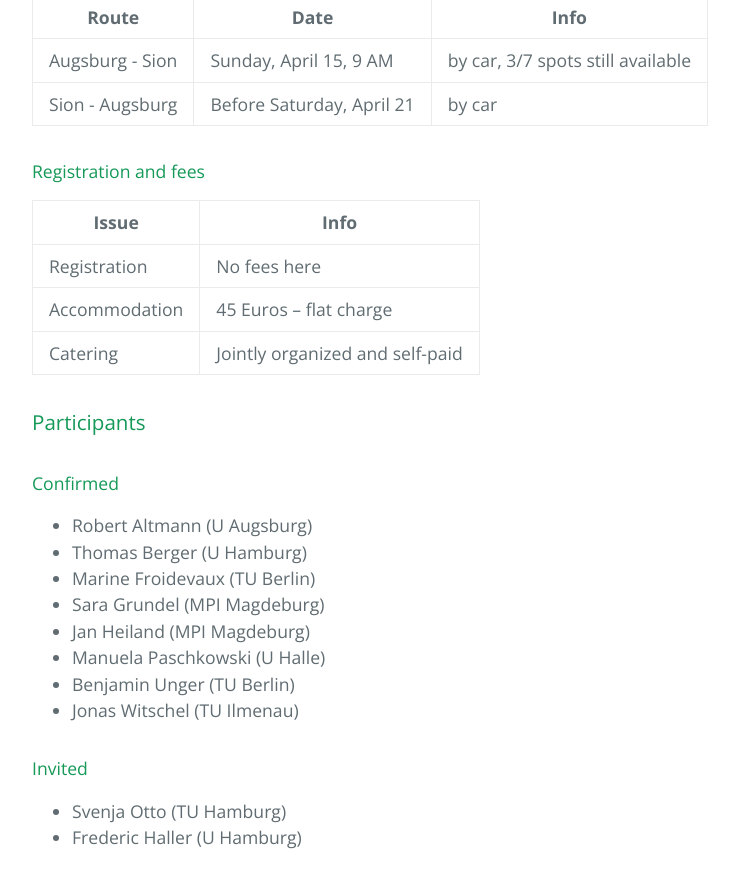
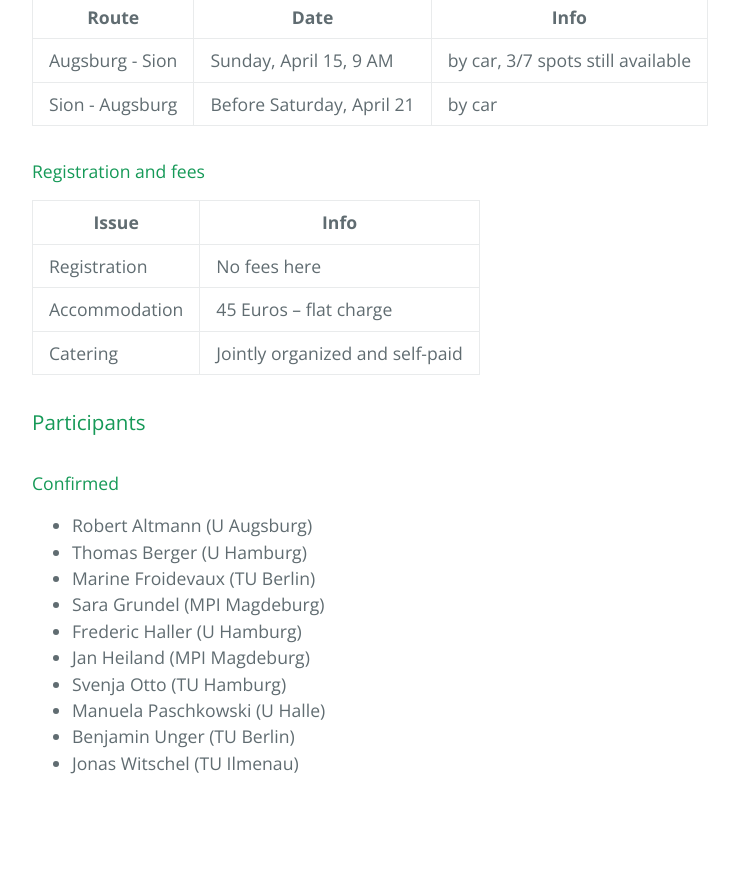
Before and after one commit to highlando/18-daesion, a Jekyll site: the page built from index.md, in a window 1280 px wide and 900 px high, scrolled down 2893 px. Shown: the top 888 px of the window, without its empty margins (192-931 px from the left). Built offline with Jekyll 4.4.1, drawn with Linux system fonts in a browser that asks for light colours; emoji names are drawn with the system emoji font; our own code applies the rules of GitHub Pages for plain Markdown files; after the commit the page ends 3719 px from its top, so only the background shows below that.

Commit message:
boarding completed

```diff
--- a/index.md
+++ b/index.md
@@ -53,12 +53,9 @@ Self-organized or by transfer
  - Thomas Berger (U Hamburg)
  - Marine Froidevaux (TU Berlin)
  - Sara Grundel (MPI Magdeburg)
+ - Frederic Haller (U Hamburg)
  - Jan Heiland (MPI Magdeburg)
+ - Svenja Otto (TU Hamburg)
  - Manuela Paschkowski (U Halle)
  - Benjamin Unger (TU Berlin)
  - Jonas Witschel (TU Ilmenau)
-
-#### Invited
-
- - Svenja Otto (TU Hamburg)
- - Frederic Haller (U Hamburg)
```
